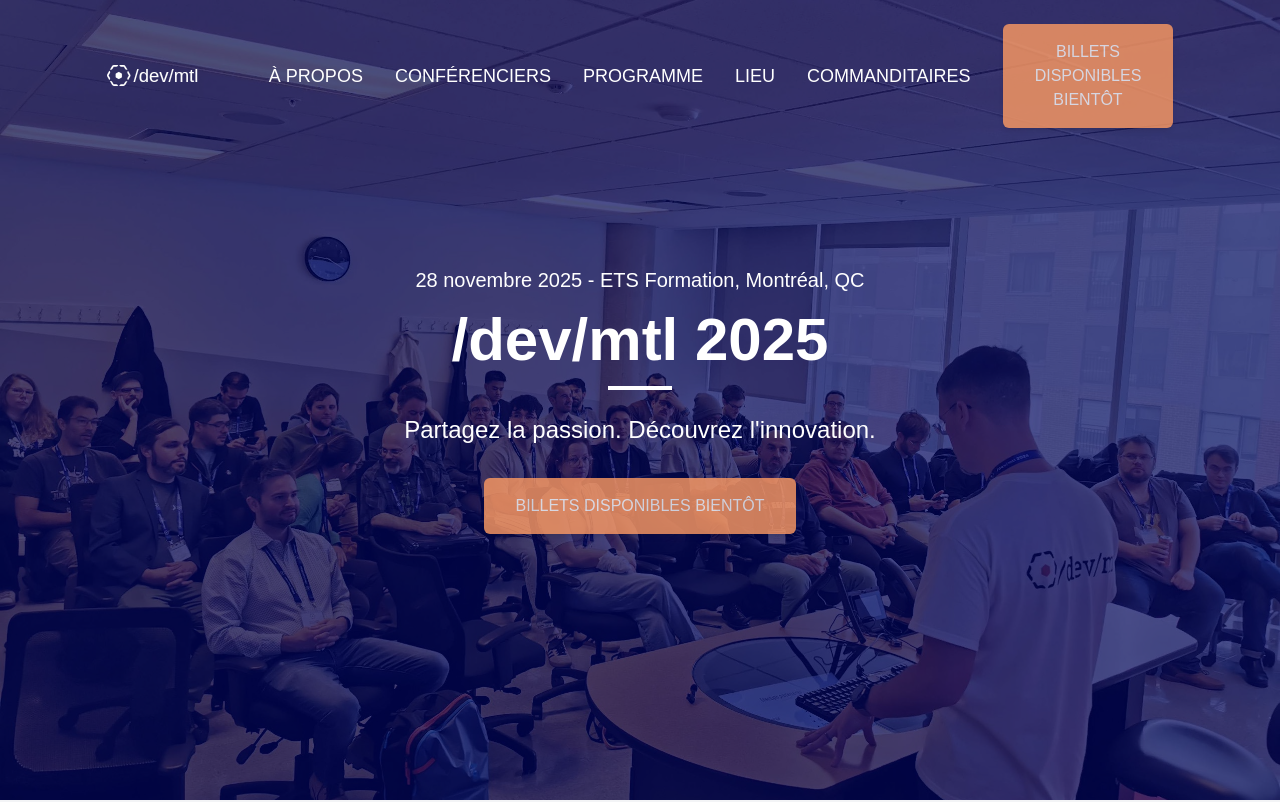
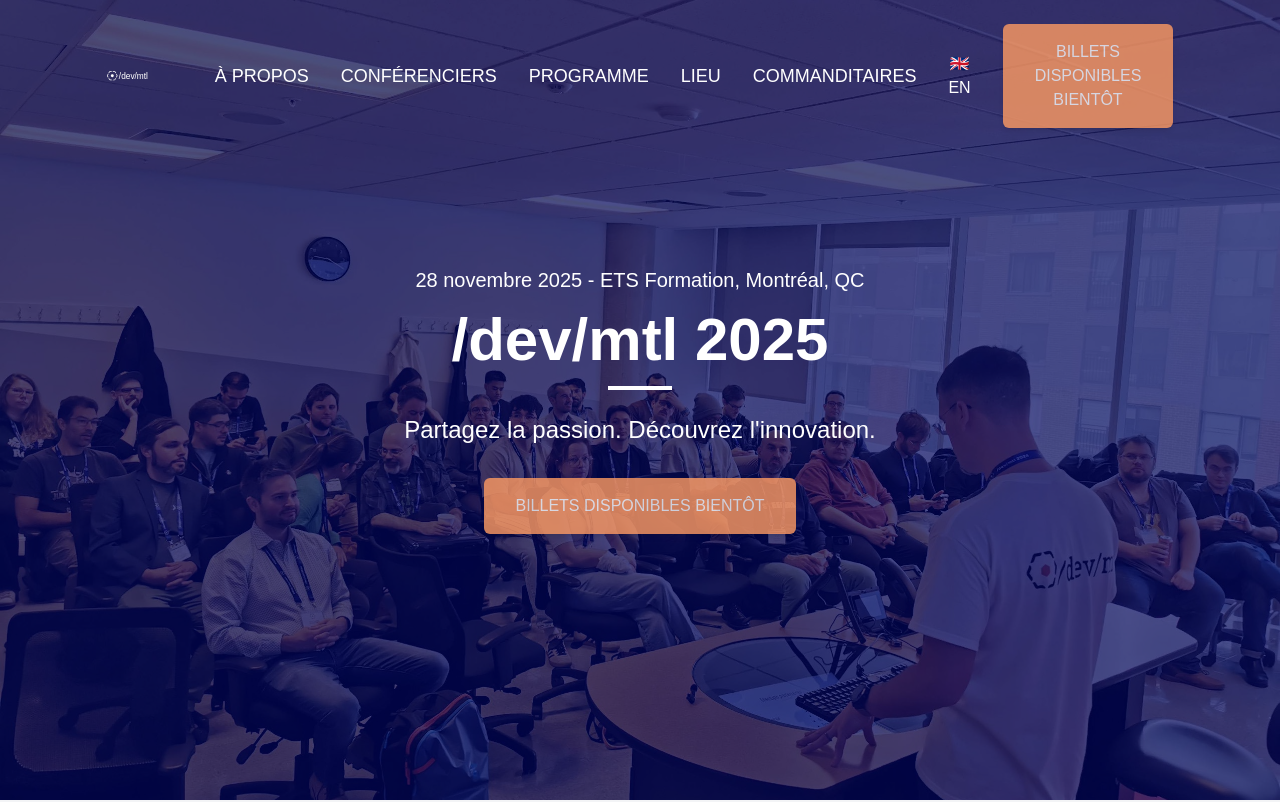
Before and after one commit to devmtl2024-org/devmtl2024-org.github.io, a React (Vite) app: page / in a window 1280 px wide. Shown: the top 802 px of the page. Built offline with nearby package versions, Linux system fonts and the light colour scheme.

Commit message:
Add language switcher in navbar

```diff
--- a/src/components/Navbar/index.tsx
+++ b/src/components/Navbar/index.tsx
@@ -5,6 +5,7 @@
 import { useEffect, useState } from "react";
 import { useNavigate } from "react-router-dom";
 import Logo from "../../assets/logo.svg?react";
+import { LanguageSwitcher } from "../LanguageSwitcher/LanguageSwitcher";
 
 function Navbar() {
   const [toggleMenu, setToggleMenu] = useState(false);
@@ -38,7 +39,7 @@
             : "bg-transparent text-white"
         }`}
       >
-        <div className="max-w-7xl mx-auto">
+        <div className="max-w-8xl mx-auto">
           <div className="flex mx-auto justify-between w-[90%] xl:w-5/6">
             {/* Primary menu and logo */}
             <div className="flex items-center gap-16 my-6 w-full justify-between">
@@ -72,6 +73,7 @@
                     ></span>
                   </a>
                 ))}
+                <LanguageSwitcher />
                 <BuyTicketButton />
               </div>
             </div>
@@ -117,6 +119,7 @@
                   {t(link.name)}
                 </a>
               ))}
+              <LanguageSwitcher />
               <BuyTicketButton />
             </div>
           </div>
```
